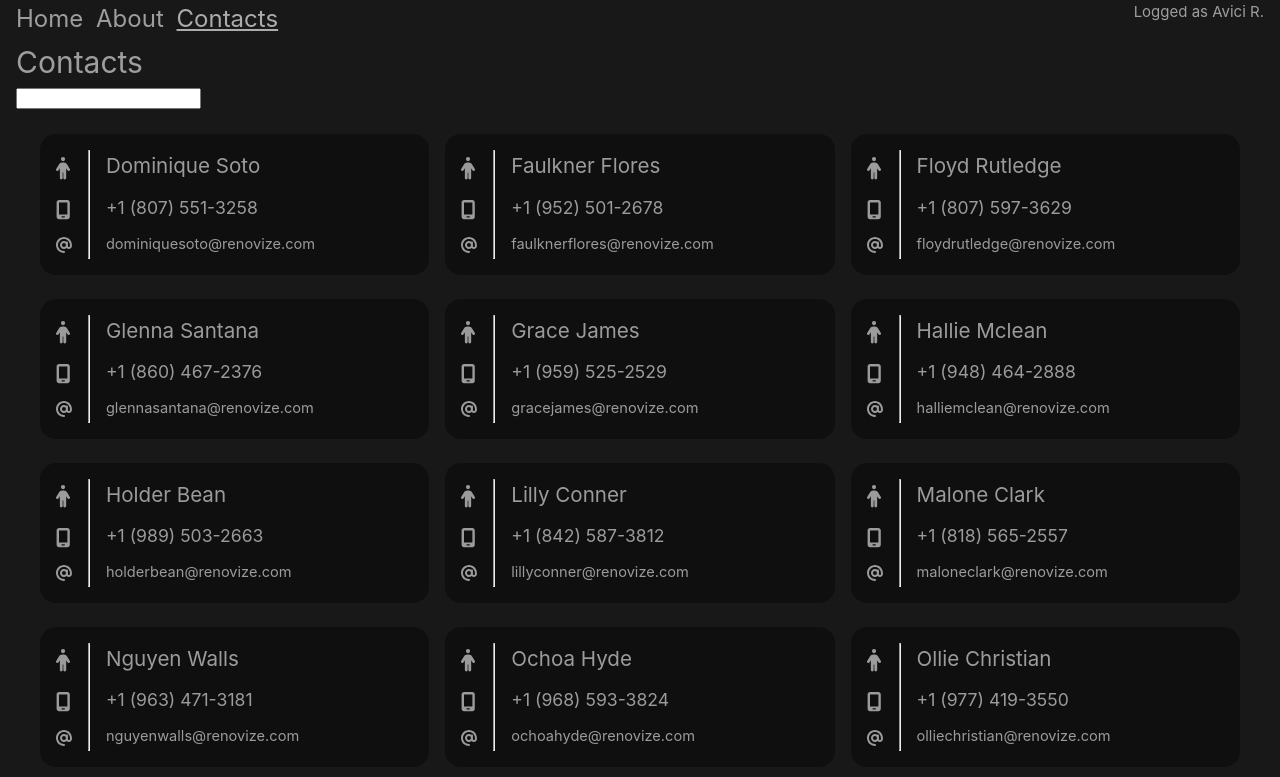
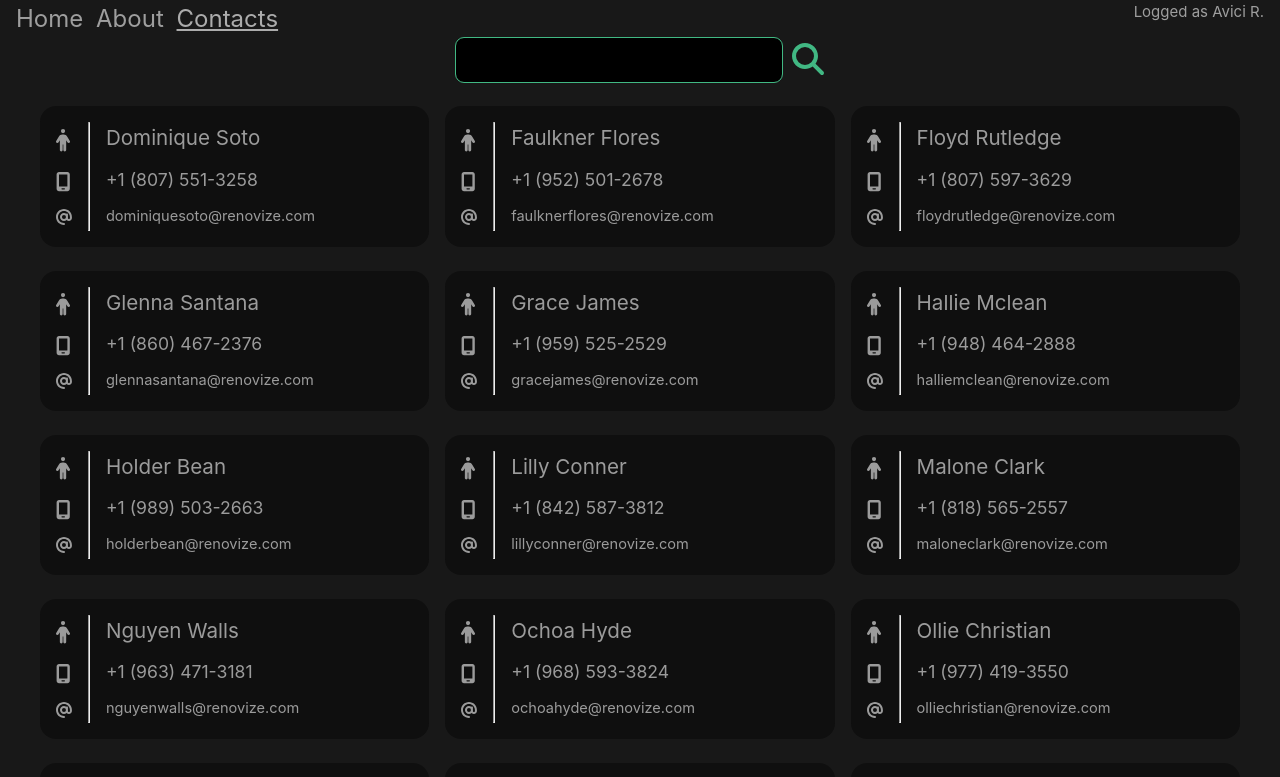
Before and after one commit to AvihayR/Bitcoin-Vue, a Vue app: page /#/contact in a window 1280 px wide. Shown: the top 777 px of the page. Built offline with nearby package versions, Linux system fonts and the light colour scheme.

Commit message:
Add search functionallity

```diff
--- a/src/cmps/ContactFilter.vue
+++ b/src/cmps/ContactFilter.vue
@@ -1,11 +1,47 @@
 <template>
-    <form class="filter-container">
-        <input type="text">
+    <form class="filter-container" v-on:submit.prevent="onSearch">
+        <input v-on:input="onSearch" v-model="searchBy" type="text" id="search-input">
+        <label for="search-input">
+            <font-awesome-icon class="search-btn" icon="fa-solid fa-magnifying-glass" />
+        </label>
     </form>
 </template>
 <script>
 export default {
-
+    data() {
+        return {
+            searchBy: ''
+        }
+    },
+    emits: ['search'],
+    methods: {
+        onSearch() {
+            this.$emit('search', this.searchBy)
+        }
+    }
 }
 </script>
-<style lang="scss"></style>
+<style lang="scss">
+.filter-container {
+    display: flex;
+    justify-content: center;
+    align-items: center;
+    gap: 0.6rem;
+
+    input {
+        font-size: 1.5rem;
+        padding: 0.5rem;
+        border-radius: 0.5rem;
+        color: #41B883;
+        background-color: black;
+        border: 0;
+        outline: #41B883 1px solid;
+    }
+
+    .search-btn {
+        cursor: pointer;
+        font-size: 2rem;
+        color: #41B883;
+    }
+}
+</style>
--- a/src/main.js
+++ b/src/main.js
@@ -5,9 +5,9 @@ import App from './App.vue'
 import router from './router'
 import { library } from '@fortawesome/fontawesome-svg-core'
 import { FontAwesomeIcon } from '@fortawesome/vue-fontawesome'
-import { faArrowRight, faPerson, faMobileScreen, faAt } from '@fortawesome/free-solid-svg-icons'
+import { faArrowRight, faPerson, faMobileScreen, faAt, faMagnifyingGlass } from '@fortawesome/free-solid-svg-icons'
 
-library.add(faArrowRight, faPerson, faMobileScreen, faAt)
+library.add(faArrowRight, faPerson, faMobileScreen, faAt, faMagnifyingGlass)
 
 
 const app = createApp(App)
--- a/src/pages/Contact.vue
+++ b/src/pages/Contact.vue
@@ -1,8 +1,7 @@
 <template>
     <main class="contact-page">
         <img v-if="!contacts.length" src="../assets/img/puff.svg" alt="" srcset="">
-        <h1>Contacts</h1>
-        <ContactFilter />
+        <ContactFilter v-on:search="onFilterBy" />
         <ContactList :contacts="contacts" />
     </main>
 </template>
@@ -19,7 +18,11 @@ export default {
         }
     },
     components: { ContactFilter, ContactList, ContactPreview },
-    methods: {},
+    methods: {
+        async onFilterBy(filterBy) {
+            this.contacts = await contactService.getContacts({ term: filterBy })
+        }
+    },
     computed: {},
     async created() {
         this.contacts = await contactService.getContacts()
--- a/src/pages/Home.vue
+++ b/src/pages/Home.vue
@@ -5,7 +5,7 @@
       <filter id="dropshadow" height="130%">
         <feGaussianBlur in="SourceAlpha" stdDeviation="5" />
         <feOffset dx="0" dy="0" result="offsetblur" />
-        <feFlood flood-color="red" />
+        <feFlood flood-color="#41B883" />
         <feComposite in2="offsetblur" operator="in" />
         <feMerge>
           <feMergeNode />
@@ -76,30 +76,30 @@ export default {
   stroke-linecap: round;
   animation: dash 6s linear infinite;
   fill-opacity: 0;
-  stroke: orange;
+  stroke: #41B883;
 }
 
 @keyframes dash {
   0% {
     stroke-dashoffset: 2110;
     opacity: 0;
-    stroke: orange;
+    stroke: #41B883;
   }
 
   15% {
     opacity: 1;
-    stroke: orange;
+    stroke: #41B883;
   }
 
   70% {
     opacity: 1;
-    stroke: orange;
+    stroke: #41B883;
   }
 
   100% {
     stroke-dashoffset: 0;
     opacity: 0;
-    stroke: yellow;
+    stroke: #ceffe9;
   }
 }
 
@@ -124,4 +124,5 @@ main {
       font-size: 0.85rem;
     }
   }
-}</style>
+}
+</style>
```
